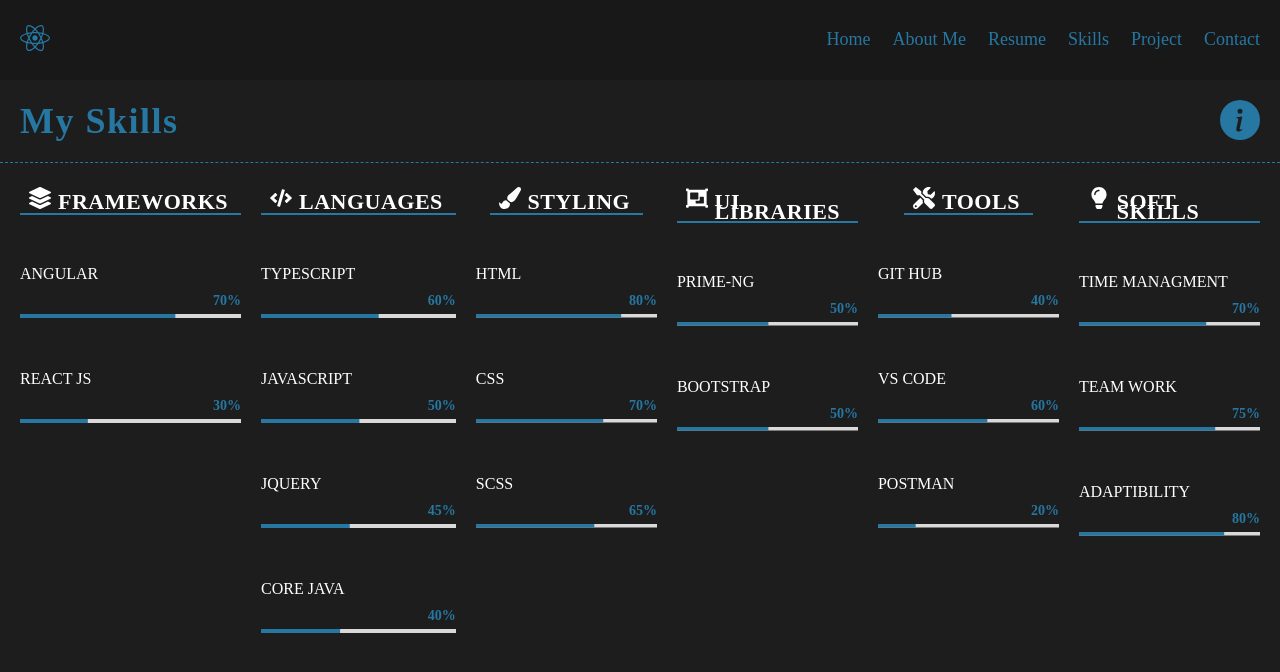
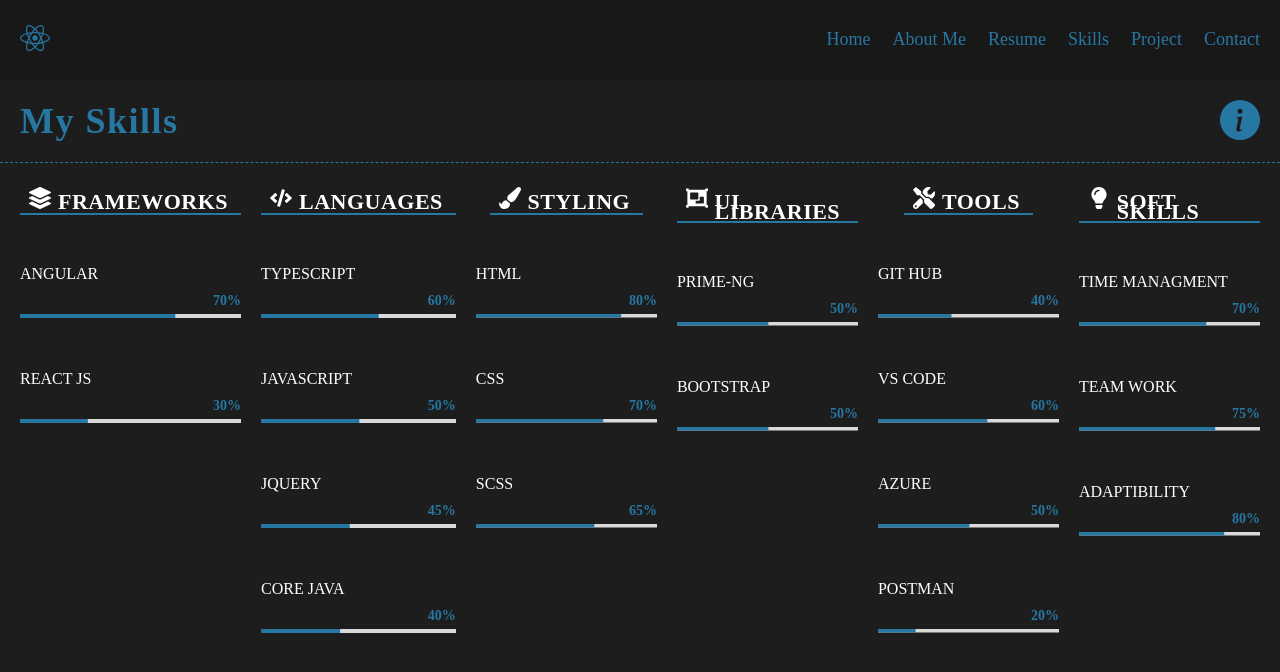
Before and after one commit to maheksondagar8-prog/My-protfolio, a React (Create React App) app: page /skills in a window 1280 px wide. Shown: the top 672 px of the page. Built offline with nearby package versions, Linux system fonts and the light colour scheme.

Commit message:
Add skill

```diff
--- a/package.json
+++ b/package.json
@@ -23,7 +23,8 @@
     "start": "react-scripts start",
     "build": "react-scripts build",
     "test": "react-scripts test",
-    "eject": "react-scripts eject"
+    "eject": "react-scripts eject",
+    "deploy": "gh-pages -d build"
   },
   "browserslist": {
     "production": [
@@ -36,5 +37,8 @@
       "last 1 firefox version",
       "last 1 safari version"
     ]
+  },
+  "devDependencies": {
+    "gh-pages": "^6.3.0"
   }
 }
--- a/src/containers/skills/utils.js
+++ b/src/containers/skills/utils.js
@@ -81,6 +81,10 @@
                 percentage: '60'
             },
             {
+                SkillName: 'Azure',
+                percentage: '50'
+            },
+            {
                 SkillName: 'Postman',
                 percentage: '20'
             }
```
Also changed, not shown: 1 other file (tests, documents, lock files or other folders).
